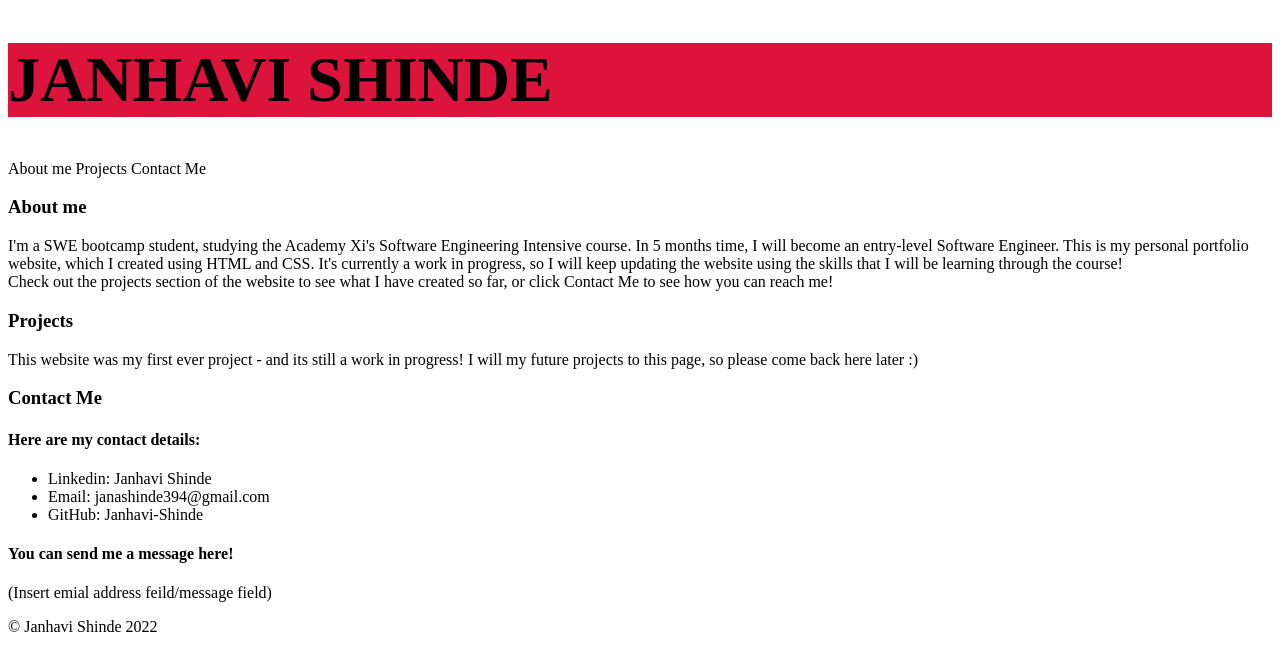
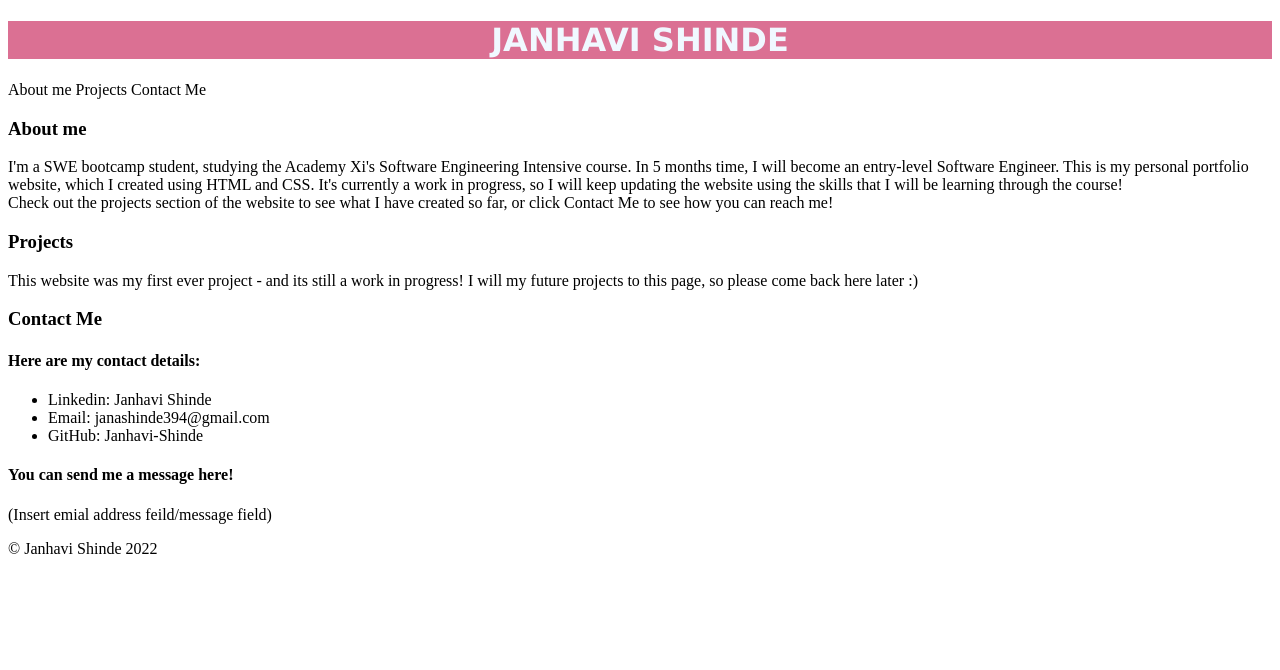
Before and after one commit to Janhavi-Shinde/Portfolio_Website, a plain HTML site: page index.html in a window 1280 px wide. Drawn offline with Linux system fonts and the light colour scheme.

Commit message:
centered header div

```diff
--- a/index.css
+++ b/index.css
@@ -1,7 +1,9 @@
 #header {
-   font-size: 32px;
-   background-color: crimson;
-   font-style: Arial;
-
-
+   font-size: 12x;
+   background-color: palevioletred;
+   color:aliceblue;
+   font-family:  'Lucida Sans', 'Lucida Sans Regular', 'Lucida Grande', 'Lucida Sans Unicode', Geneva, Verdana, sans-serif;
+   text-align: center;
+   margin-left: auto;
+   margin-right:auto;
 }
--- a/index.html
+++ b/index.html
@@ -9,9 +9,11 @@
 </head>
 <body>
     <div>
-        <header id="header">
-            <h1 id="title"> JANHAVI SHINDE</h1>
+        <div id="header">
+        <header>
+            <h1> JANHAVI SHINDE</h1>
         </header>
+        </div>
 
         <div id="navigation">
             <p><span>About me</span> <span>Projects</span> <span>Contact Me</span></p>
```
